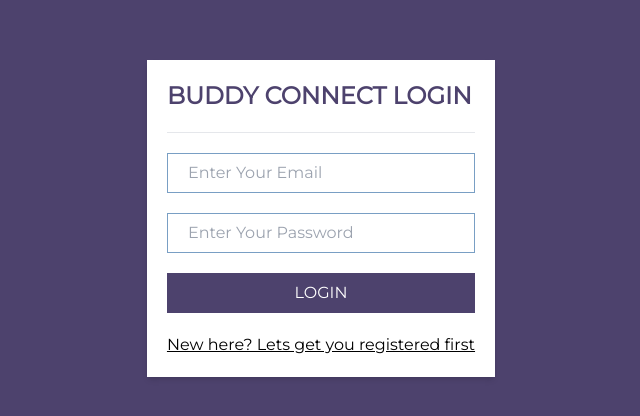
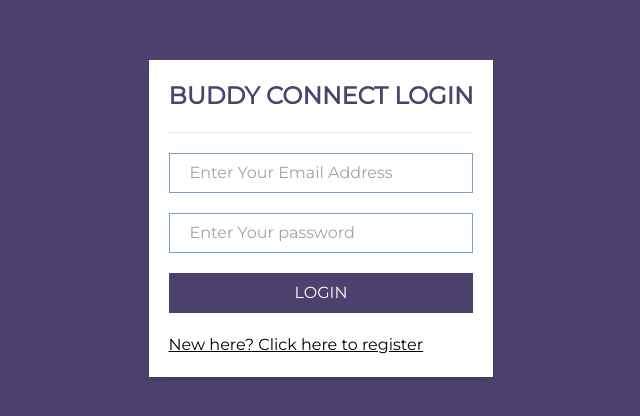
Before and after one commit to thepractitionerGG/buddyConnect2, a React (Create React App) app in the folder Client/: page /Login in a window 1280 px wide. Shown: the part 182-598 px from the top of the page, without its empty margins (319-959 px from the left). Built offline with nearby package versions, Linux system fonts and the light colour scheme.

Commit message:
Login ui edited

```diff
--- a/Client/src/Pages/Login/index.js
+++ b/Client/src/Pages/Login/index.js
@@ -44,20 +44,20 @@ function Login() {
                     type="text"
                     value={user.email}
                     onChange={(e) => setuser({ ...user, email: e.target.value })}
-                    placeholder="Enter Your Email"
+                    placeholder="Enter Your Email Address"
                 />
                 <input
                     type="password"
                     value={user.password}
                     onChange={(e) => setuser({ ...user, password: e.target.value })}
-                    placeholder="Enter Your Password"
+                    placeholder="Enter Your password"
                 />
                 <button className="contained-btn" onClick={loginUser}>Login</button>
                 {/* here the Link keyword is used and it will take us to the login page */}
                 <Link
                     to="/register"
                     className="underline">
-                    New here? Lets get you registered first
+                    New here? Click here to register
                 </Link>
             </div>
         </div>
```
